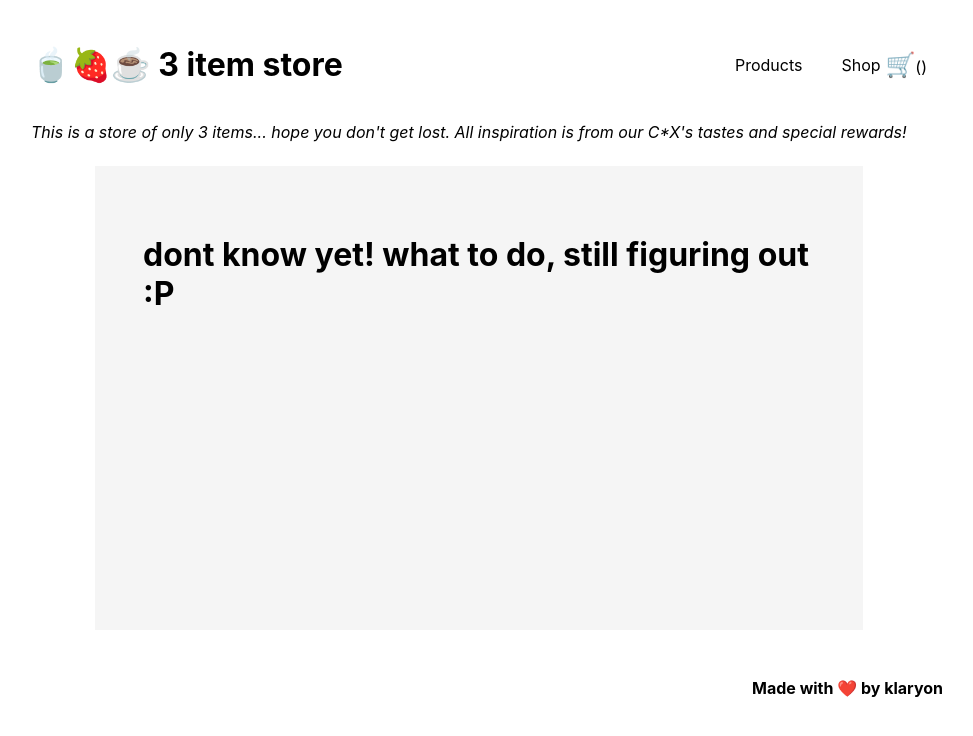
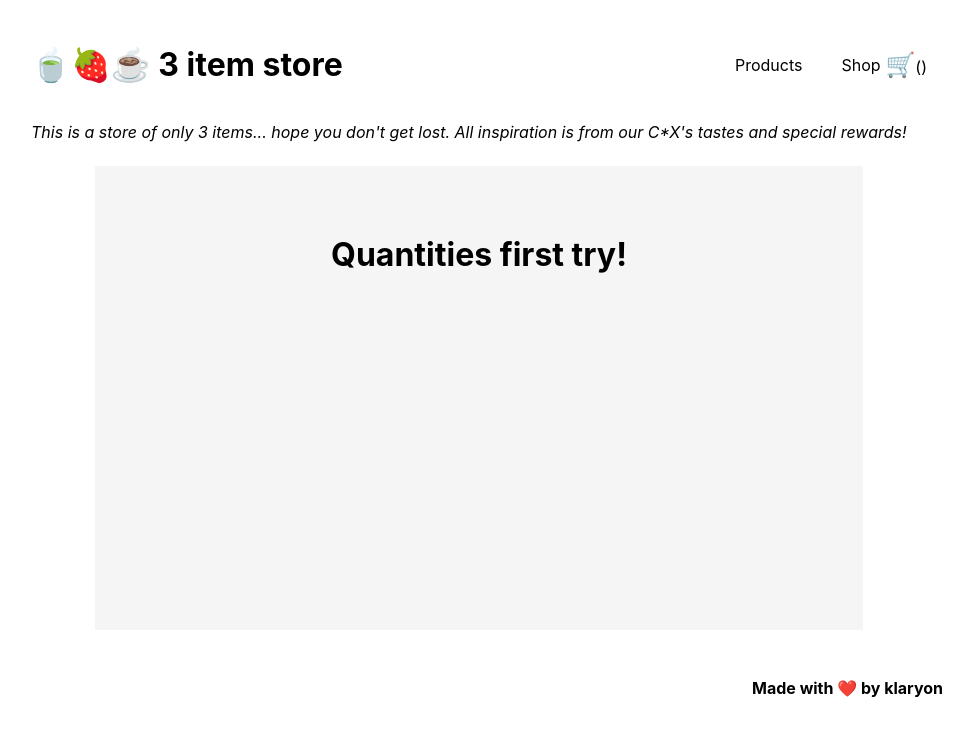
Before and after one commit to klaryon/three_item_store, a React (Create React App) app: page /shop in a window 1280 px wide. Shown: the top 736 px of the page, without its empty margins (161-1134 px from the left). Built offline with nearby package versions, Linux system fonts and the light colour scheme.

Commit message:
quantities in shop first try

```diff
--- a/src/App.js
+++ b/src/App.js
@@ -39,7 +39,7 @@ const App = () => {
           <Product items={data} handleAddCart={handleAddCart} totalItems={totalItems} />
       </Route>
       <Route exact path="/shop">
-          <Shop />
+          <Shop cart={cart} />
       </Route>
     </Switch>
   );
--- a/src/components/units/CartLine/CartLine.js
+++ b/src/components/units/CartLine/CartLine.js
@@ -5,6 +5,9 @@ const CartLine = ({item}) => {
     return(
         <div>
             {item.count}
+            {item.id}
+            {item.name}
+            {item.price}
         </div>
     )
 }
--- a/src/screens/Shop/Shop.js
+++ b/src/screens/Shop/Shop.js
@@ -1,20 +1,19 @@
 import React from "react";
 import Body from "../../components/layout/Body/Body";
-// import CartLine from "../../components/units/CartLine/CartLine"
+import CartLine from "../../components/units/CartLine/CartLine"
 import StyledShop from "./styles"
 
-const Shop = () => {
+const Shop = ({cart}) => {
 
-    // const cartLine = cart.map((item) => (
-    //     <CartLine item={item} key={item.id} />
-    //     )
-    // )
+    const cartLine = cart.map((item) => (
+        <CartLine item={item} key={item.id} />
+        )
+    )
     return (
         <Body >
-            <StyledShop>
-                <h1>dont know yet! what to do, still figuring out :P</h1>
-                {/* {cartLine} */}
-                {/* {totalItems} */}
+            <StyledShop >
+                <h1>Quantities first try!</h1>
+                {cartLine}
             </StyledShop>
         </Body>
     )
```
